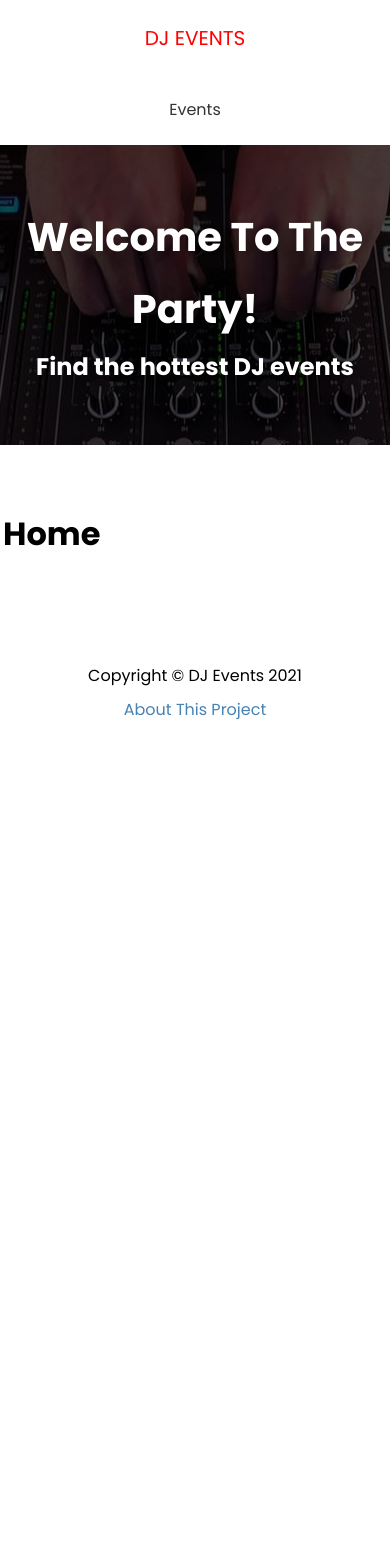
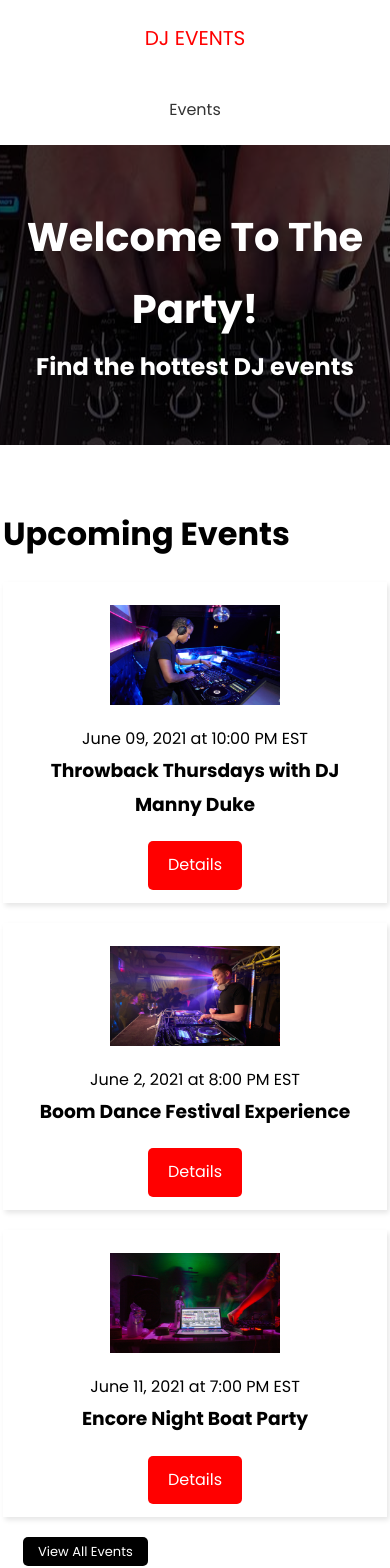
Before and after one commit to dhiraj13/dj-events-front-end, a Next.js app: page / in a window 390 px wide. Shown: the top 1568 px of the page. Before the commit the page ends 844 px from the top, so only its background shows below. Built offline with nearby package versions, Linux system fonts and the light colour scheme; no server answers.

Commit message:
displaying events

```diff
--- /dev/null
+++ b/components/EventItem.js
@@ -0,0 +1,30 @@
+import Link from 'next/link'
+import Image from 'next/image'
+import styles from '@/styles/EventItem.module.css'
+
+export default function EventItem({ evt }) {
+  return (
+    <div className={styles.event}>
+      <div className={styles.img}>
+        <Image
+          src={evt.image ? evt.image : '/images/event-default.png'}
+          width={170}
+          height={100}
+        />
+      </div>
+
+      <div className={styles.info}>
+        <span>
+          {evt.date} at {evt.time}
+        </span>
+        <h3>{evt.name}</h3>
+      </div>
+
+      <div className={styles.link}>
+        <Link href={`/events/${evt.slug}`}>
+          <a className='btn'>Details</a>
+        </Link>
+      </div>
+    </div>
+  )
+}
--- a/pages/index.js
+++ b/pages/index.js
@@ -1,11 +1,23 @@
+import Link from 'next/link'
 import Layout from '@/components/Layout'
+import EventItem from '@/components/EventItem'
 import { API_URL } from '@/config/index'
 
 export default function HomePage({ events }) {
-  console.log(events)
   return (
     <Layout>
-      <h1>Home</h1>
+      <h1>Upcoming Events</h1>
+      {events.length === 0 && <h3>No events to show</h3>}
+
+      {events.map((evt) => (
+        <EventItem key={evt.id} evt={evt} />
+      ))}
+
+      {events.length > 0 && (
+        <Link href='/events'>
+          <a className='btn-secondary'>View All Events</a>
+        </Link>
+      )}
     </Layout>
   )
 }
@@ -15,7 +27,7 @@
   const events = await res.json()
 
   return {
-    props: { events },
+    props: { events: events.slice(0, 3) },
     revalidate: 1,
   }
 }
--- /dev/null
+++ b/styles/EventItem.module.css
@@ -0,0 +1,28 @@
+.event {
+  display: flex;
+  justify-content: space-between;
+  align-items: center;
+  margin: 20px 0;
+  padding: 13px;
+  box-shadow: 2px 3px 5px rgba(0, 0, 0, 0.1);
+}
+
+.img {
+  flex: 1;
+  margin: 10px;
+}
+
+.info {
+  flex: 2;
+}
+
+@media (max-width: 600px) {
+  .event {
+    flex-direction: column;
+    text-align: center;
+  }
+
+  .info {
+    margin-bottom: 20px;
+  }
+}
```
Also changed, not shown: pages/events/index.js (+18 -1 lines).
